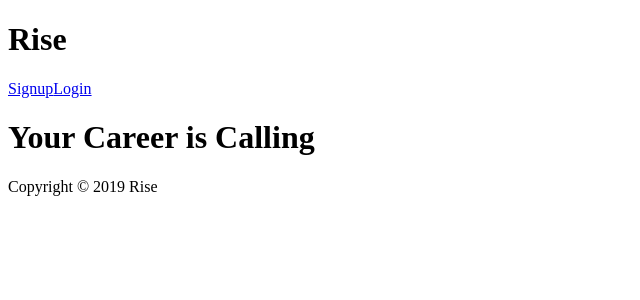
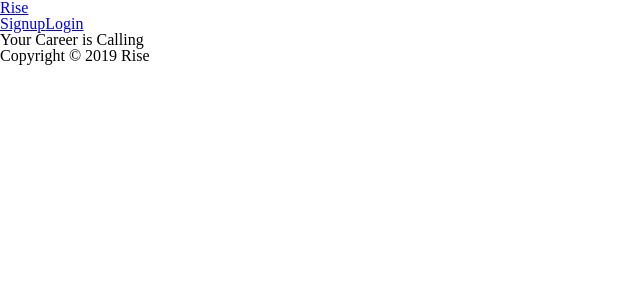
Before and after one commit to jon-dominguez94/rise, a React (Create React App) app in the folder frontend/: page /signup in a window 1280 px wide. Shown: the top 300 px of the page, without its empty margins (0-640 px from the left). Built offline with nearby package versions, Linux system fonts and the light colour scheme.

Commit message:
Add css reset

```diff
--- a/frontend/src/components/nav/navbar.jsx
+++ b/frontend/src/components/nav/navbar.jsx
@@ -33,12 +33,12 @@
   }
 
   render() {
-    return (
-      <div>
-        <h1>Rise</h1>
-        { this.getLinks() }
-      </div>
-    );
+    return <div>
+        <Link to="/">
+          <h1>Rise</h1>
+        </Link>
+        {this.getLinks()}
+      </div>;
   }
 }
 
--- /dev/null
+++ b/frontend/src/css/reset.css
@@ -0,0 +1,43 @@
+html, body, div, span, applet, object, iframe,
+h1, h2, h3, h4, h5, h6, p, blockquote, pre,
+a, abbr, acronym, address, big, cite, code,
+del, dfn, em, img, ins, kbd, q, s, samp,
+small, strike, strong, sub, sup, tt, var,
+b, u, i, center,
+dl, dt, dd, ol, ul, li,
+fieldset, form, label, legend,
+table, caption, tbody, tfoot, thead, tr, th, td,
+article, aside, canvas, details, embed,
+figure, figcaption, footer, header, hgroup,
+menu, nav, output, ruby, section, summary,
+time, mark, audio, video {
+	margin: 0;
+	padding: 0;
+	border: 0;
+	font-size: 100%;
+	font: inherit;
+	vertical-align: baseline;
+}
+/* HTML5 display-role reset for older browsers */
+article, aside, details, figcaption, figure,
+footer, header, hgroup, menu, nav, section {
+	display: block;
+}
+body {
+	line-height: 1;
+}
+ol, ul {
+	list-style: none;
+}
+blockquote, q {
+	quotes: none;
+}
+blockquote:before, blockquote:after,
+q:before, q:after {
+	content: '';
+	content: none;
+}
+table {
+	border-collapse: collapse;
+	border-spacing: 0;
+}
--- a/frontend/src/index.js
+++ b/frontend/src/index.js
@@ -5,6 +5,7 @@
 import jwt_decode from 'jwt-decode';
 import { setAuthToken } from './util/session_api_util';
 import { logout } from './actions/session_actions';
+import './css/reset.css';
 
 document.addEventListener("DOMContentLoaded", () => {
   let store;
```
